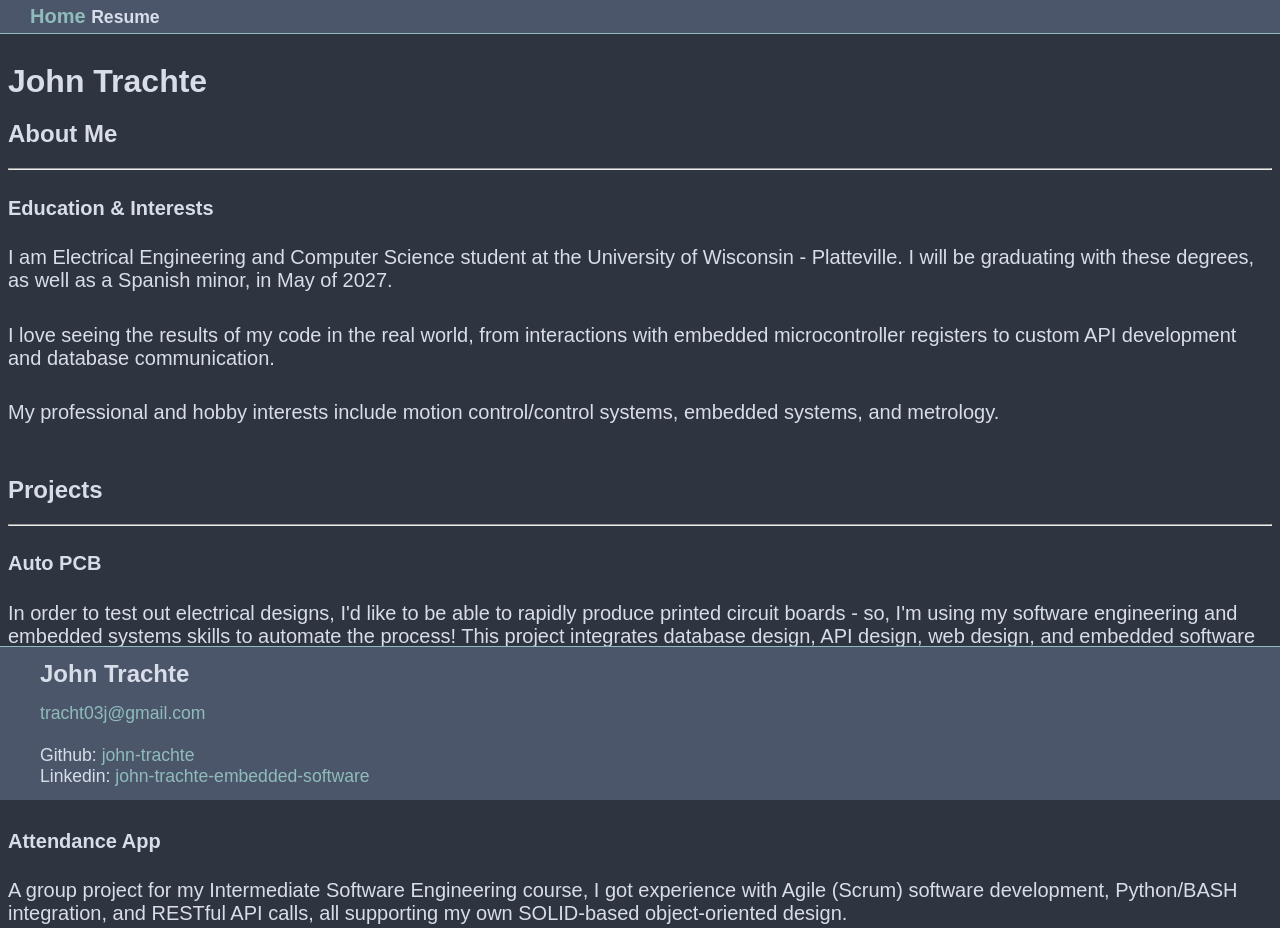
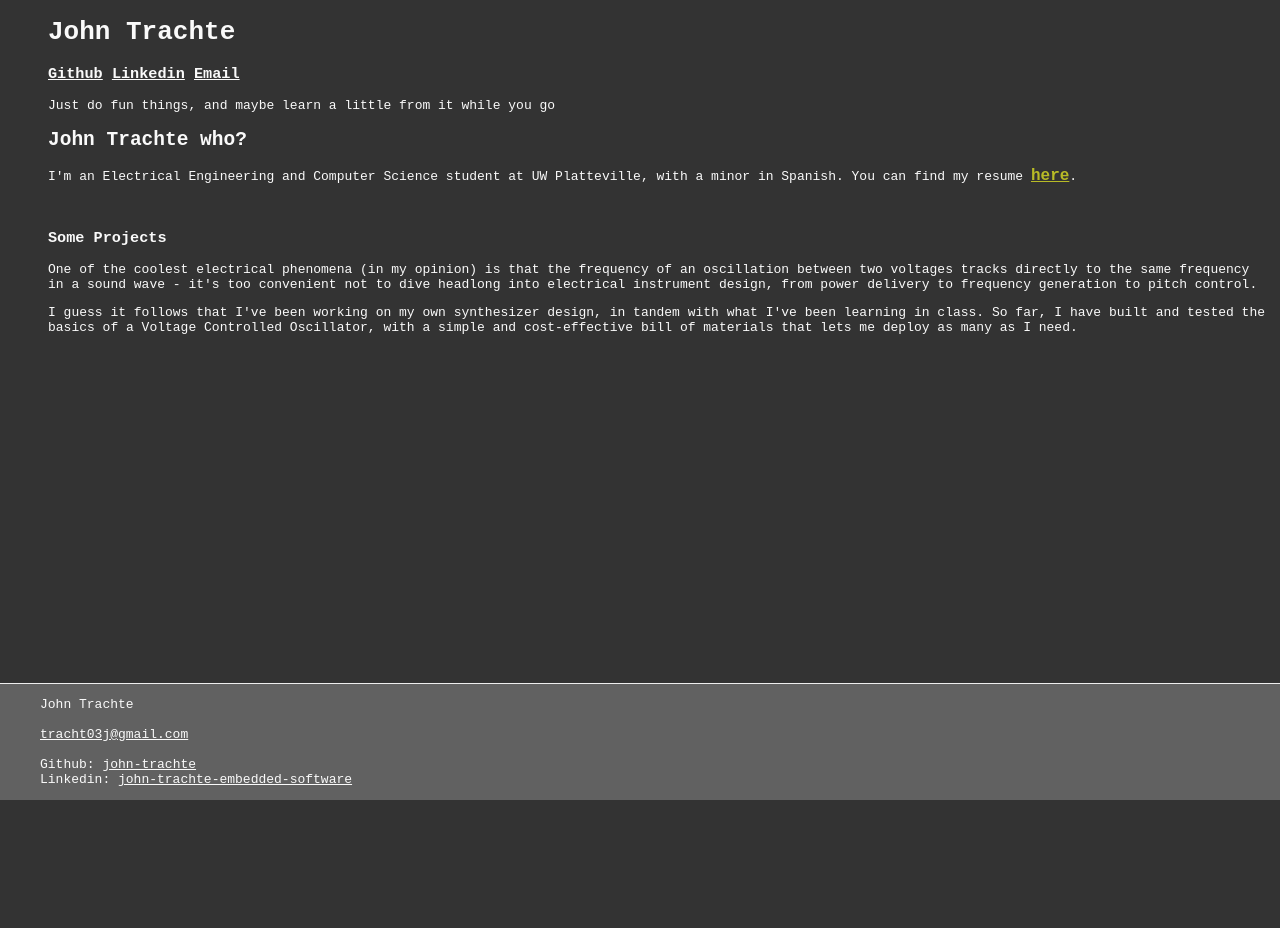
Before and after one commit to John-Trachte/john-trachte.github.io, a plain HTML site: page index.html in a window 1280 px wide. After the commit the page ends 800 px from the top, so only its background shows below. Drawn offline with Linux system fonts and the light colour scheme.

Commit message:
fix: Update toward simplicity

```diff
--- a/index.html
+++ b/index.html
@@ -2,55 +2,47 @@
 <html lang="en">
 <meta charset="UTF-8">
 
-<title>John Trachte - Home</title>
+<title>John Trachte</title>
 
 <head>
     <link rel="icon" href="favicon.svg">
     <link rel="stylesheet" href="style.css">
-    <header class="header">
-        <a class="curr_tab" href="index.html">Home</a>
-        <a class="links" href="resume.html">Resume</a>
-    </header>
 </head>
 
 <body>
-    <h1>John Trachte</h1>
-    <h2>About Me</h2>
-    <hr>
-    <h4>Education & Interests</h4>
-    <p>I am Electrical Engineering and Computer Science student at the University of Wisconsin - Platteville.
-        I will be graduating with these degrees, as well as a Spanish minor, in May of 2027.</p>
-    <p>I love seeing the results of my code in the real world, from interactions with embedded
-        microcontroller registers to custom API development and database communication.</p>
-    <p>My professional and hobby interests include motion control/control systems, embedded systems, and metrology.</p>
-
-    <h2>Projects</h2>
-    <hr>
-    <h4>Auto PCB</h4>
-    <p>In order to test out electrical designs, I'd like to be able to rapidly produce printed circuit boards -
-        so, I'm using my software engineering and embedded systems skills to automate the process! This project
-        integrates database design, API design, web design, and embedded software design, all in an easily deployable
-        Docker image.
-    </p>
-    <h4>john-trachte.github.io</h4>
-    <p>This very website is under construction! It is being built with custom HTML and CSS and deployed on Github
-        Pages. I'm aiming to have it visually done by August first of this year,
-        and populated with exciting projects by late September.</p>
-    <h4>Attendance App</h4>
-    <p>A group project for my Intermediate Software Engineering course, I got experience with Agile (Scrum)
-        software development, Python/BASH integration, and RESTful API calls, all supporting my own
-        SOLID-based object-oriented design.</p>
+    <ul>
+        <h1>John Trachte</h1>
+        <h3>
+            <a href="https://github.com/john-trachte"><span>Github</span></a></div>
+            <a href="https://www.linkedin.com/in/john-trachte-embedded-software"><span>Linkedin</span></a>
+            <a href="mailto:tracht03j@gmail.com"><span>Email</span></a>
+        </h3>
+        <p>Just do fun things, and maybe learn a little from it while you go</p>
+        <h2>John Trachte who?</h2>
+        <p>
+            I'm an Electrical Engineering and Computer Science student at UW Platteville, with a minor in Spanish.
+            You can find my resume <a class="resume_link" href="resume.pdf">here</a>.
+        </p>
+        <br>
+        <h3>Some Projects</h3>
+        <p>
+            One of the coolest electrical phenomena (in my opinion) is that the frequency of an oscillation between two voltages tracks directly to the same frequency in a sound wave - it's too convenient not to dive headlong into electrical instrument design, from power delivery to frequency generation to pitch control.
+        </p>
+        <p>
+            I guess it follows that I've been working on my own synthesizer design, in tandem with what I've been learning in class. So far, I have built and tested the basics of a Voltage Controlled Oscillator, with a simple and cost-effective bill of materials that lets me deploy as many as I need.
+        </p>
+    </ul>
 </body>
 
+
 <footer>
-    <ul class="links_footer">
-        <div class="page_name">John Trachte</div>
+    <ul>
+        <div>John Trachte</div>
         <br>
-        <div class="links">
-            <div><a class="email" href="mailto:tracht03j@gmail.com">tracht03j@gmail.com</a></div>
+        <div>
+            <div><a href="mailto:tracht03j@gmail.com">tracht03j@gmail.com</a></div>
             <br>
-            <div>Github: <a href="https://github.com/john-trachte"><span class="username">john-trachte</span></a></div>
-            <div>Linkedin: <a href="https://www.linkedin.com/in/john-trachte-embedded-software"><span
-                        class="username">john-trachte-embedded-software</span></a></div>
+            <div>Github: <a href="https://github.com/john-trachte"><span>john-trachte</span></a></div>
+            <div>Linkedin: <a href="https://www.linkedin.com/in/john-trachte-embedded-software"><span>john-trachte-embedded-software</span></a></div>
         </div>
 </footer>
--- a/style.css
+++ b/style.css
@@ -1,119 +1,37 @@
 :root {
-    --dark_1: #2E3440;
-    --dark_2: #3B4252;
-    --dark_3: #434C5E;
-    --dark_4: #4C566A;
-    --light_1: #D8DEE9;
-    --light_2: #E5E9F0;
-    --light_3: #ECEFF4;
-    --blue_1: #5E81AC;
-    --blue_2: #81A1C1;
-    --blue_3: #88C0D0;
-    --blue_4: #8FBCBB;
+    --light_1: #FAFAFA;
+    --light_2: #EEEEEE;
+    --dark_2:  #616161;
+    --dark_1:  #333333;
 
-    --header_height: 2rem;
-    --footer_height: 3rem;
+    --attn:    #b8bb26;
 }
 
-@keyframes body-color {
-    from {
-        background-color: var(--dark_1);
-        color: var(--light_1);
-    }
-    to {
-        background-color: var(--light_1);
-        color: var(--dark_1);
-    }
+* {
+    font-family: monospace;
 }
 
 body {
-    margin-top: calc(var(--header_height) + 1rem);
     background-color: var(--dark_1);
     color: var(--light_1);
-    font-family: Arial;
-    margin-bottom: calc(var(--footer_height) * 4);
-
-    animation: body-color linear both;
-    animation-timeline: scroll();
-}
-
-a {
-    text-decoration: none;
-    color: var(--blue_4);
-}
-
-h1 {
-    margin-top: 5%;
-    margin-bottom: 0px;
-}
-
-h2 {
-    display:inline-block;
-    margin-right:10%;
-}
-
-h3 {
-    float: right;
-    margin-left: auto;
-    margin-right: 0px;
-}
-
-h4 {
-    font-size: 1.25rem
-}
-
-hr {
-    margin: 0px;
-    display: block;
-    border-width: 1px;
-    background-color: var(--dark_1);
-}
-
-p {
-    font-size: 1.25rem;
-    margin-bottom: 2.5%;
-    margin-top: 0px;
-}
-
-header {
-    font-size: 1.25rem;
-    padding-left: 30px;
-    padding-top: 5px;
-    padding-bottom: 5px;
-    border-bottom: 1px solid var(--blue_4);
-    background-color: var(--dark_4);
-
-    position: fixed;
-    top: 0;
-    left: 0;
-    max-height: var(--header_height);
-    width: 100%;
-
-    font-weight: bold;
 }
 
 footer {
     position: fixed;
-    background-color: var(--dark_4);
+    background-color: var(--dark_2);
     width: 100%;
     left: 0;
     bottom: 0;
-    border-top: 1px solid var(--blue_4);
-    font-size: small;
-}
-
-.page_name {
-    font-size: 1.5rem;
-    font-weight: bold;
-    margin-right: 10px;
+    border-top: 1px solid var(--light_2);
     color: var(--light_1);
 }
 
-.username {
-    color: var(--blue_4);
+a, a:visited {
+    color: var(--light);
 }
 
-.links {
-    color: var(--light_1);
-    font-size: 1.1rem;
+.resume_link {
+    color: var(--attn) !important;
+    font-size-adjust: 0.65;
+    font-weight: bold;
 }
```
Also changed, not shown: resume.html (deleted, +0 -88 lines), favicon.svg, 1 other file.
